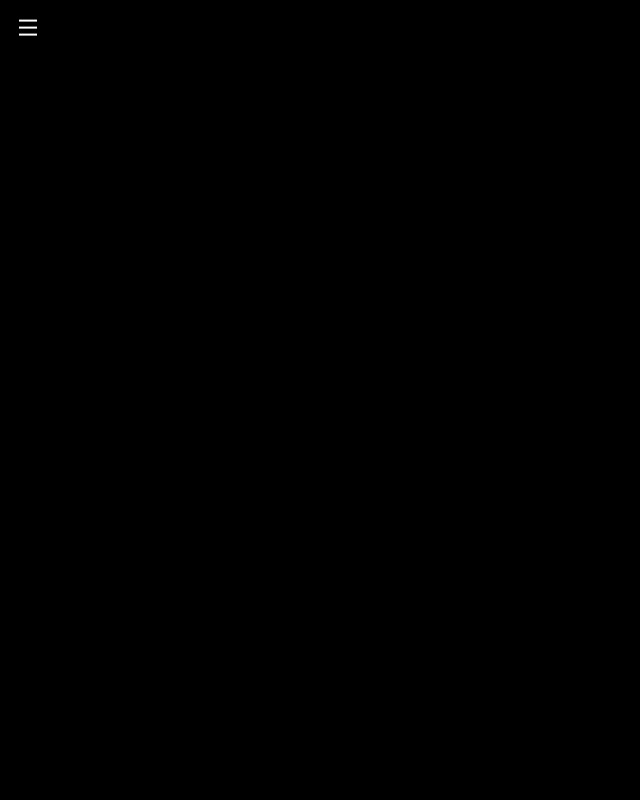
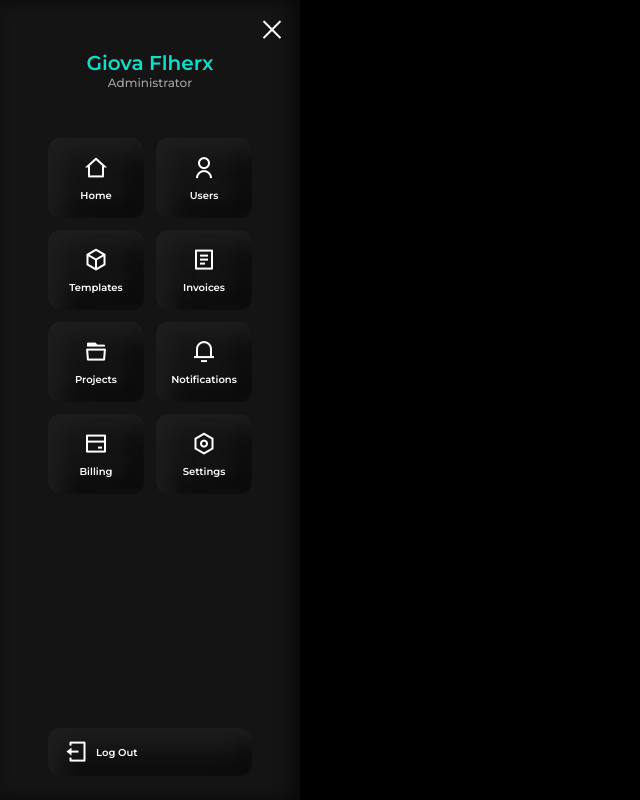
Before and after one commit to LeinadAlberto/Responsive-Sidebar-With-Neumorphism-Dark-Using-HTML-CSS-JS, a plain HTML site: page index.html in a window 1280 px wide. Both pictures are taken after a click on the button 28 px from the left and 28 px from the top of the page. Shown: the whole page, without its empty margins (0-640 px from the left). Drawn offline with nearby package versions, Linux system fonts and the light colour scheme.

Commit message:
JavaScript for Show and Hidden the Sidebar, completed

```diff
--- a/assets/css/styles.css
+++ b/assets/css/styles.css
@@ -224,9 +224,10 @@ a {
 	opacity: 1;
 }
 
-
 /* Show sidebar */
-
+.show-sidebar {
+	left: 0;
+}
 
 /*=============== BREAKPOINTS ===============*/
 /* For large devices <> */
--- a/assets/js/main.js
+++ b/assets/js/main.js
@@ -1,4 +1,20 @@
 /*=============== SHOW & HIDDEN ===============*/
+const sidebar = document.getElementById('sidebar'),
+      headerToggle = document.getElementById('header-toggle'),
+      sidebarClose = document.getElementById('sidebar-close')
 
+/* Show menu */
+if (headerToggle) {
+    headerToggle.addEventListener('click', () => {
+        sidebar.classList.add('show-sidebar')
+    })
+}
+
+/* Close menu */
+if (sidebarClose) {
+    sidebarClose.addEventListener('click', () => {
+        sidebar.classList.remove('show-sidebar')
+    })
+}
 
 /*=============== EXPAND & REDUCE ===============*/
```
